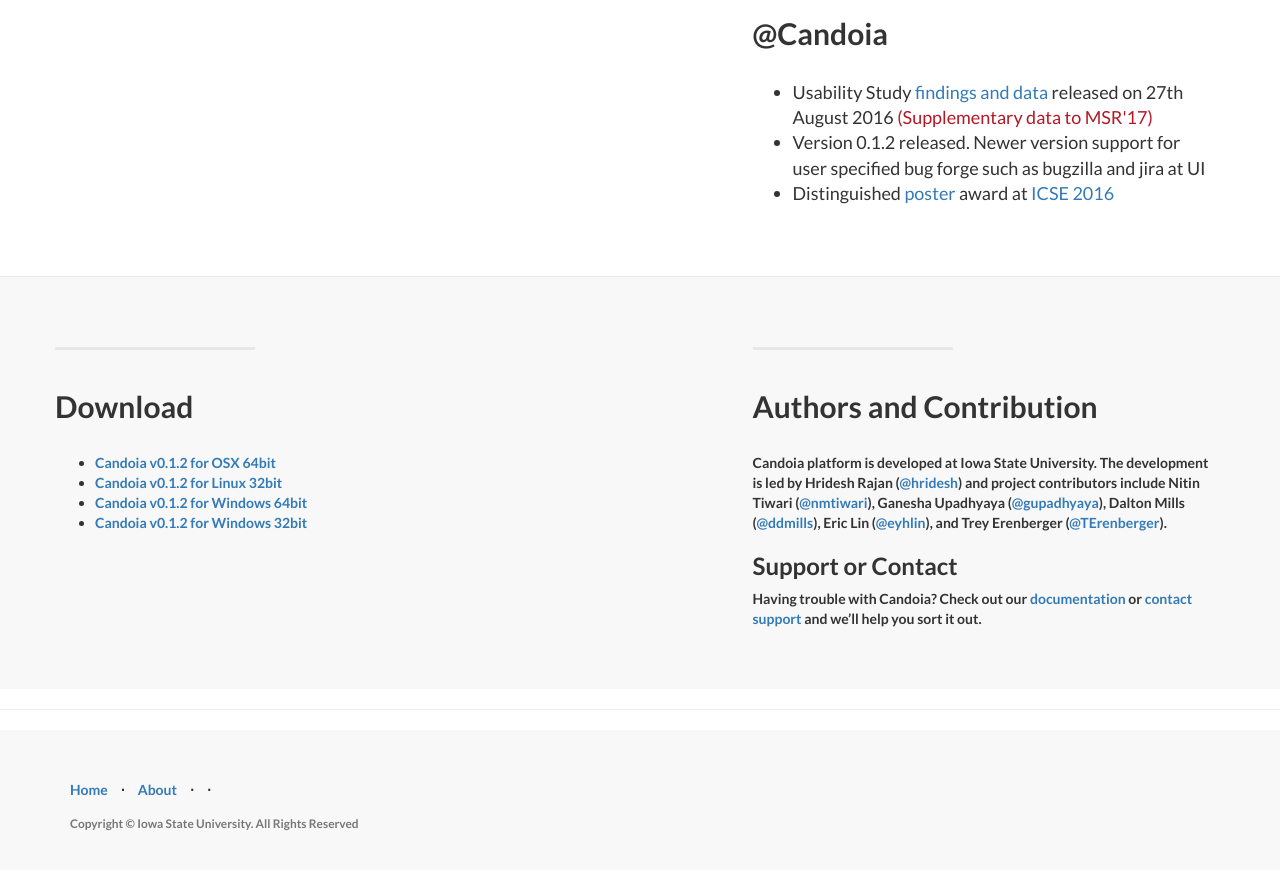
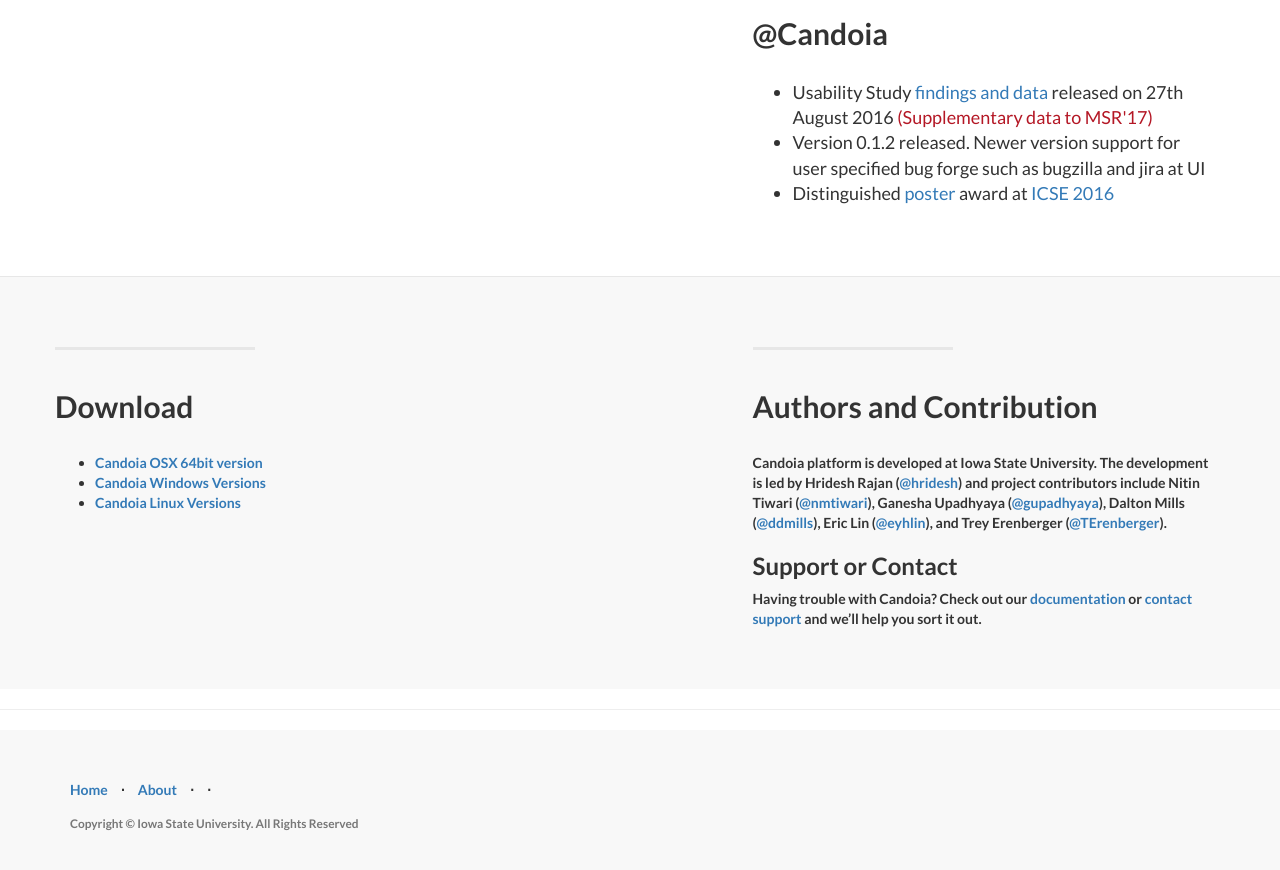
Before and after one commit to candoia/candoia.github.io, a plain HTML site: page index.html in a window 1280 px wide. Shown: the part 2127-2997 px from the top of the page. Drawn offline with Linux system fonts and the light colour scheme.

Commit message:
candoia binary links are added

```diff
--- a/index.html
+++ b/index.html
@@ -237,12 +237,9 @@
                             <div class="clearfix"></div>
                             <h2 class="section-heading">Download</h2>
                      <ul>
-                         <li><a href='https://github.com/candoia/candoia.github.io/blob/master/candoia-releases/Candoia-darwin-x64.zip'onclick=”var
-                                that=this;_gaq.push([‘_trackEvent’,’Download’,’ZIP’,this.href]);setTimeout(function(){location.href=that.href;},200);return false;”>Candoia v0.1.2 for OSX 64bit</a></li>
-                         <li><a href='https://github.com/candoia/candoia.github.io/blob/master/candoia-releases/Candoia-linux-ia32.zip'onclick=”var
-                                that=this;_gaq.push([‘_trackEvent’,’Download’,’ZIP’,this.href]);setTimeout(function(){location.href=that.href;},200);return false;”>Candoia v0.1.2 for Linux 32bit</a></li>
-                         <li><a href='https://github.com/candoia/candoia.github.io/blob/master/candoia-releases/Candoia-win32-x64.zip'onclick=”var that=this;_gaq.push([‘_trackEvent’,’Download’,’ZIP’,this.href]);setTimeout(function(){location.href=that.href;},200);return false;”>Candoia v0.1.2 for Windows 64bit</a></li>
-                        <li><a href='https://github.com/candoia/candoia.github.io/blob/master/candoia-releases/Candoia-linux-ia32.zip'onclick=”var that=this;_gaq.push([‘_trackEvent’,’Download’,’ZIP’,this.href]);setTimeout(function(){location.href=that.href;},200);return false;”>Candoia v0.1.2 for Windows 32bit</a></li>
+                         <li><a href='https://github.com/candoia/candoia.github.io/releases/tag/v0.1.3'onclick=”var that=this;_gaq.push([‘_trackEvent’,’Download’,’ZIP’,this.href]);setTimeout(function(){location.href=that.href;},200);return false;”>Candoia OSX 64bit version</a></li>
+                         <li><a href='https://github.com/candoia/candoia.github.io/releases/tag/v0.1.3'onclick=”var that=this;_gaq.push([‘_trackEvent’,’Download’,’ZIP’,this.href]);setTimeout(function(){location.href=that.href;},200);return false;”>Candoia Windows Versions</a></li>
+                         <li><a href='https://github.com/candoia/candoia.github.io/releases/tag/v0.1.3'onclick=”var that=this;_gaq.push([‘_trackEvent’,’Download’,’ZIP’,this.href]);setTimeout(function(){location.href=that.href;},200);return false;”>Candoia Linux Versions</a></li>
                     </ul>
                         </div>
                     </div>
```
